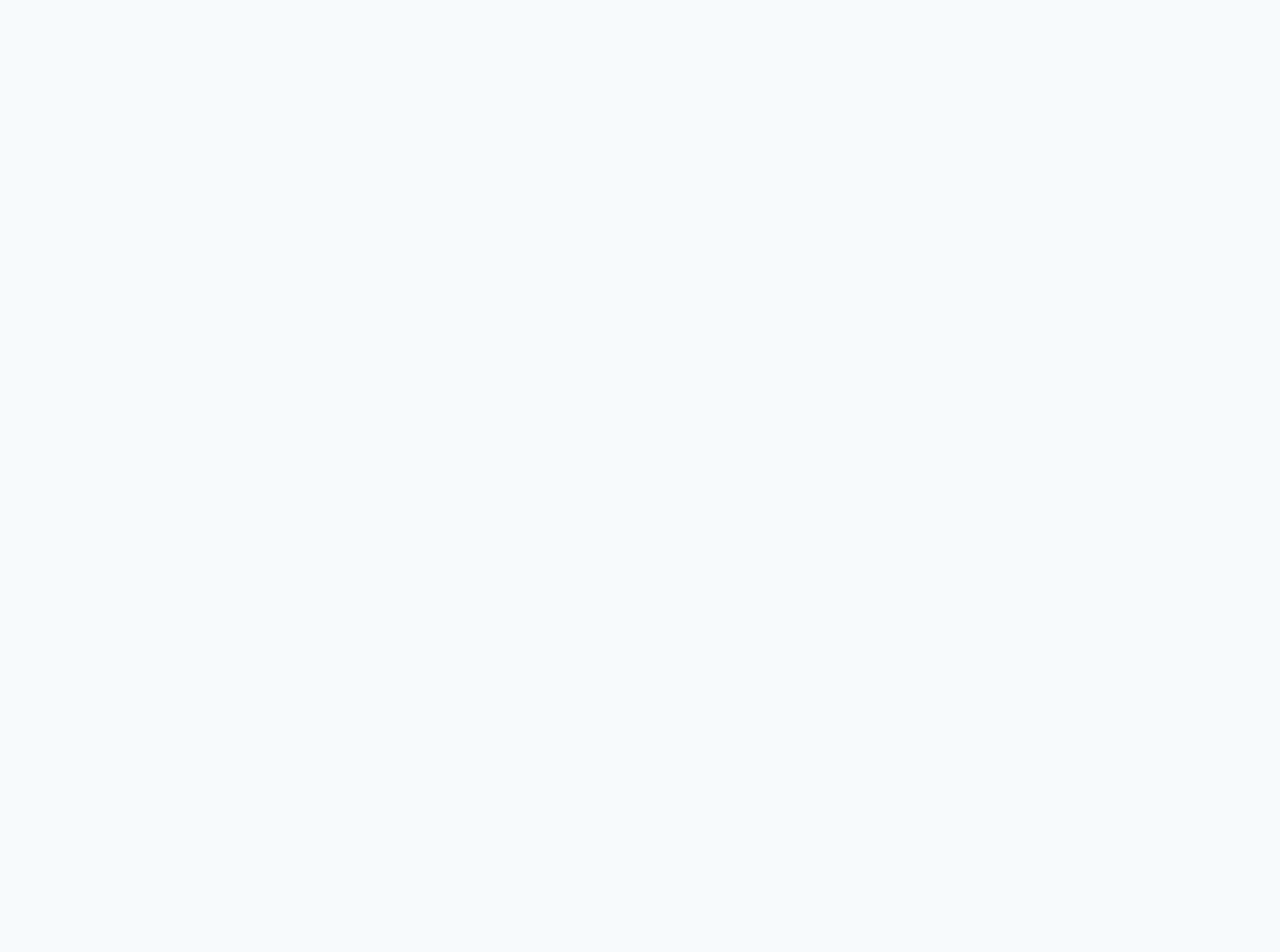
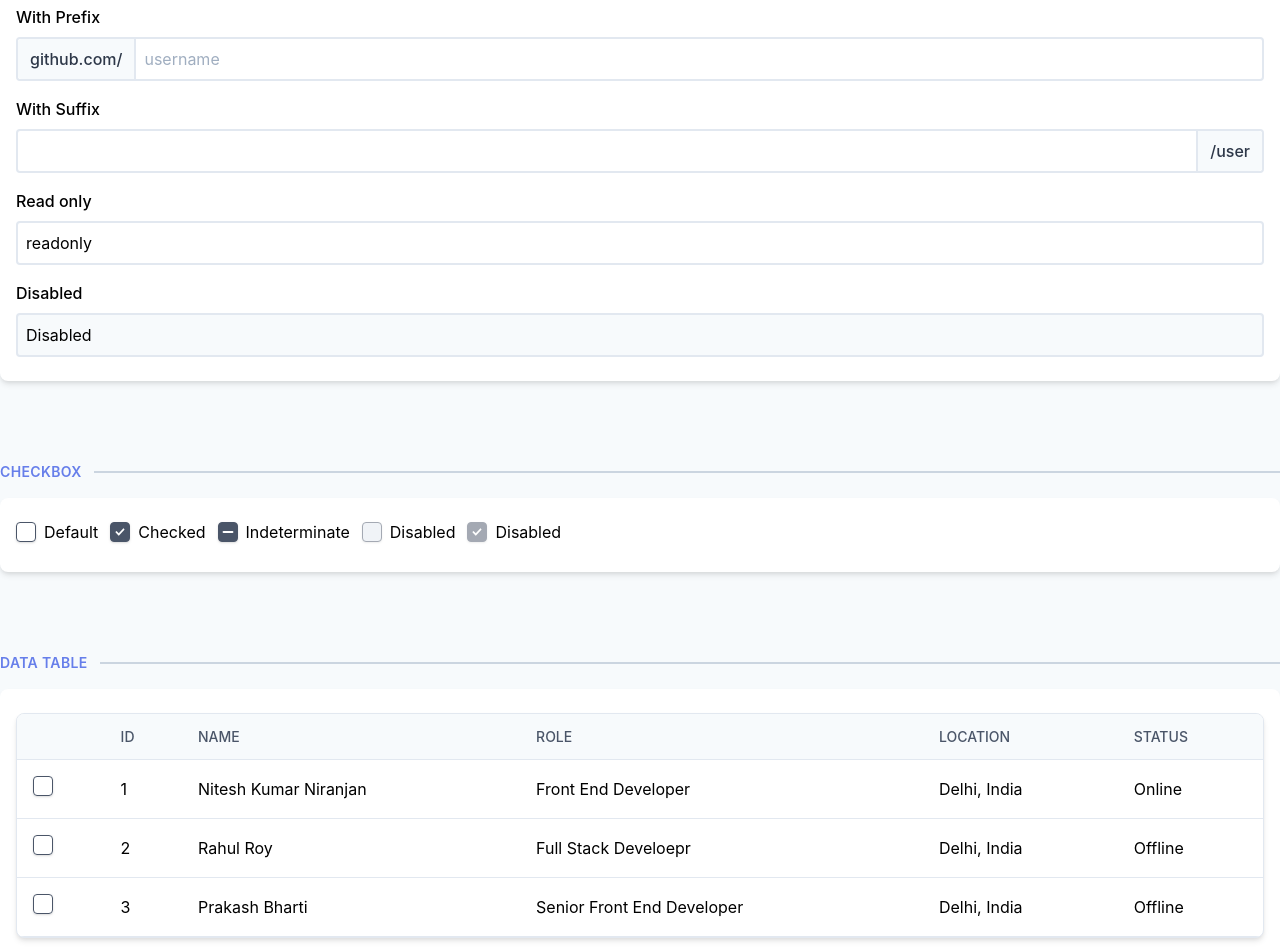
Before and after one commit to niteshkumarniranjan/vue-dashboard-components, a Nuxt app: page / in a window 1280 px wide. Shown: the part 1660-2612 px from the top of the page. Before the commit the page ends 1390 px from the top, so only its background shows below. Built offline with nearby package versions, Linux system fonts and the light colour scheme; a web font is replaced by a local one.

Commit message:
mockup update

```diff
--- a/pages/index.vue
+++ b/pages/index.vue
@@ -74,6 +74,42 @@
           <pre class="inline">fullWidth </pre>card
         </v-card>
       </div>
+      <div class="mt-20">
+        <v-divider text="TextField" class="mb-4" />
+        <v-card fullWidth class="px-4 py-6">
+          <v-text-field value="Nitesh Kumar Niranjan" label="Name" />
+          <v-text-field multiline label="Multiline" class="mt-4" />
+          <v-text-field
+            label="With Prefix"
+            prefix="github.com/"
+            placeholder="username"
+            class="mt-4"
+          />
+          <v-text-field label="With Suffix" suffix="/user" class="mt-4" />
+          <v-text-field label="Read only" read-only value="readonly" class="mt-4" />
+          <v-text-field label="Disabled" disabled value="Disabled" class="mt-4" />
+        </v-card>
+      </div>
+      <div class="mt-20">
+        <v-divider text="CheckBox" class="mb-4" />
+        <v-card fullWidth class="px-4 py-6">
+          <v-checkbox label="Default" v-model="checked" />
+          <v-checkbox label="Checked" checked class="ml-3" />
+          <v-checkbox label="Indeterminate" class="ml-3" checked="indeterminate" />
+          <v-checkbox disabled label="Disabled" class="ml-3" />
+          <v-checkbox disabled checked label="Disabled" class="ml-3" />
+        </v-card>
+      </div>
+      <div class="mt-20">
+        <v-divider text="Data Table" class="mb-4" />
+        <v-card fullWidth class="px-4 py-6">
+          <v-table
+            selectable
+            :fields="['id', 'name', 'role', 'location', 'status']"
+            :data="tableData"
+          />
+        </v-card>
+      </div>
     </div>
   </div>
 </template>
@@ -84,6 +120,9 @@ import Divider from '@/components/core/ui/Divider'
 import Spinner from '@/components/core/ui/Spinner'
 import Badge from '@/components/core/ui/Badge'
 import Card from '@/components/core/ui/Card'
+import TextField from '@/components/core/ui/TextField'
+import Table from '@/components/core/data/Table'
+import CheckBox from '@/components/core/ui/CheckBox'
 
 export default {
   components: {
@@ -91,7 +130,36 @@ export default {
     'v-divider': Divider,
     'v-spinner': Spinner,
     'v-badge': Badge,
-    'v-card': Card
-  }
+    'v-card': Card,
+    'v-text-field': TextField,
+    'v-table': Table,
+    'v-checkbox': CheckBox
+  },
+  data: () => ({
+    tableData: [
+      {
+        id: 1,
+        name: 'Nitesh Kumar Niranjan',
+        role: 'Front End Developer',
+        location: 'Delhi, India',
+        status: 'Online'
+      },
+      {
+        id: 2,
+        name: 'Rahul Roy',
+        role: 'Full Stack Develoepr',
+        location: 'Delhi, India',
+        status: 'Offline'
+      },
+      {
+        id: 3,
+        name: 'Prakash Bharti',
+        role: 'Senior Front End Developer',
+        location: 'Delhi, India',
+        status: 'Offline'
+      }
+    ],
+    checked: false
+  })
 }
 </script>
```
